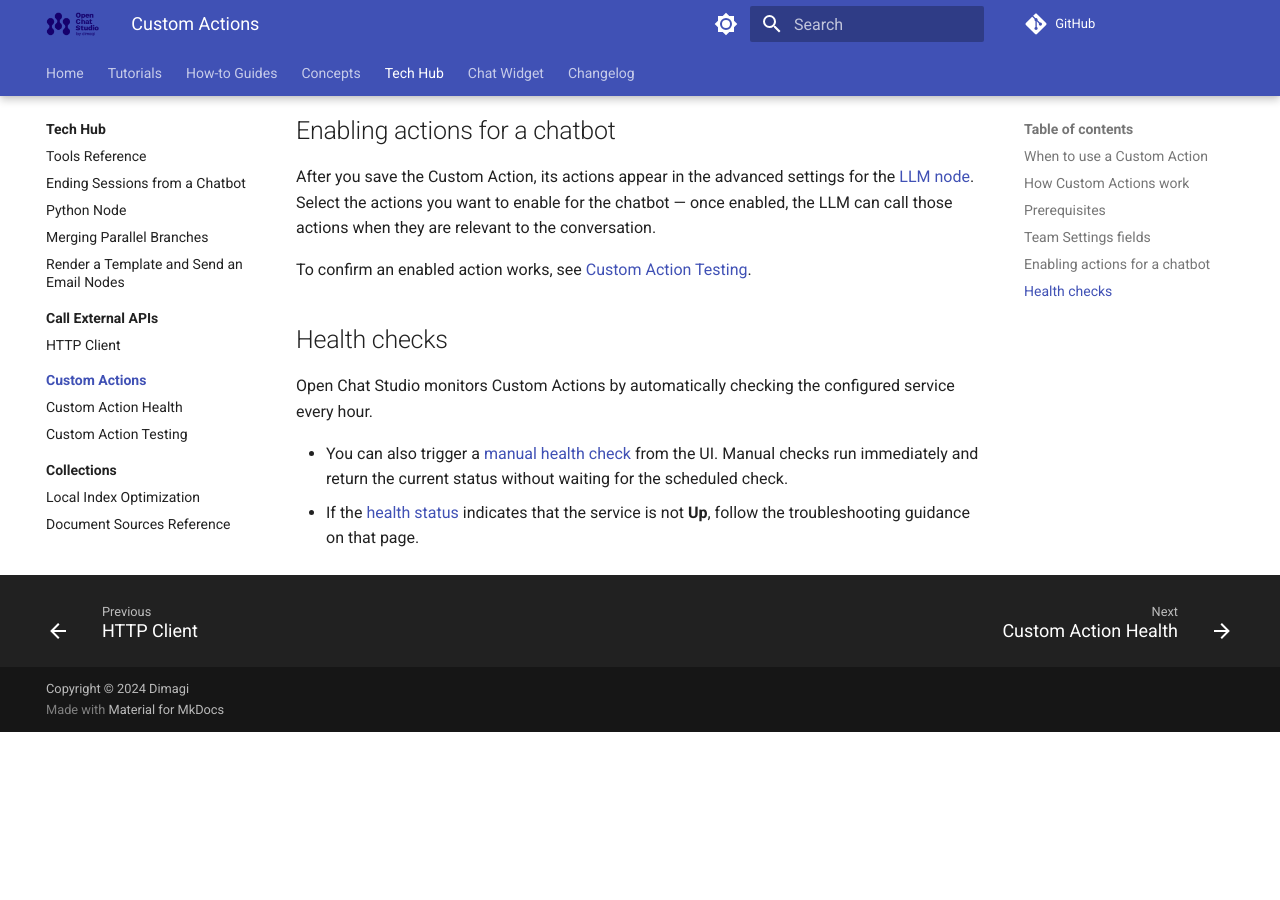
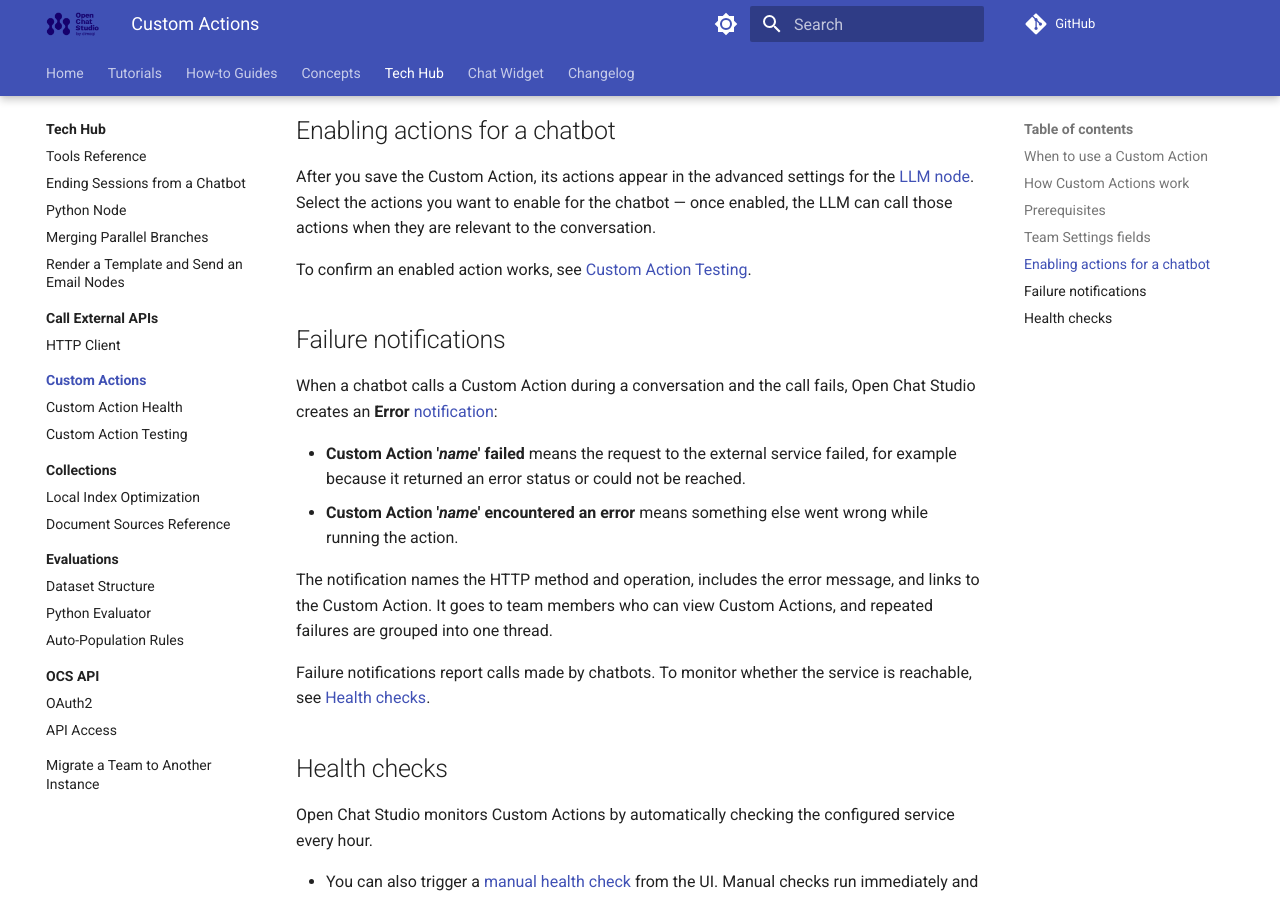
Before and after one commit to dimagi/open-chat-studio-docs, an MkDocs documentation site: the page built from docs/tech-hub/custom_action/index.md, in a window 1280 px wide and 900 px high, scrolled down 2099 px. Built offline with MkDocs 1.6.1 and Material for MkDocs 9.7.7, drawn with Linux system fonts in a browser that asks for light colours; a script that is not in the unit is left out; comment, search, counter and statistics services are not loaded; before the commit the page ends 2831 px from its top, so only the background shows below that.

Commit message:
Accuracy: Custom action notifications

```diff
--- a/docs/tech-hub/custom_action/index.md
+++ b/docs/tech-hub/custom_action/index.md
@@ -68,6 +68,17 @@
 
 To confirm an enabled action works, see [Custom Action Testing](./test_custom_action.md).
 
+## Failure notifications
+
+When a chatbot calls a Custom Action during a conversation and the call fails, Open Chat Studio creates an **Error** [notification](../../concepts/notifications.md):
+
+- **Custom Action '*name*' failed** means the request to the external service failed, for example because it returned an error status or could not be reached.
+- **Custom Action '*name*' encountered an error** means something else went wrong while running the action.
+
+The notification names the HTTP method and operation, includes the error message, and links to the Custom Action. It goes to team members who can view Custom Actions, and repeated failures are grouped into one thread.
+
+Failure notifications report calls made by chatbots. To monitor whether the service is reachable, see [Health checks](#health-checks).
+
 ## Health checks
 
 Open Chat Studio monitors Custom Actions by automatically checking the configured service every hour.
```
Also changed, not shown: docs/concepts/notifications.md (+1 -0 lines), docs/tech-hub/custom_action/health_custom_action.md (+1 -0 lines).
